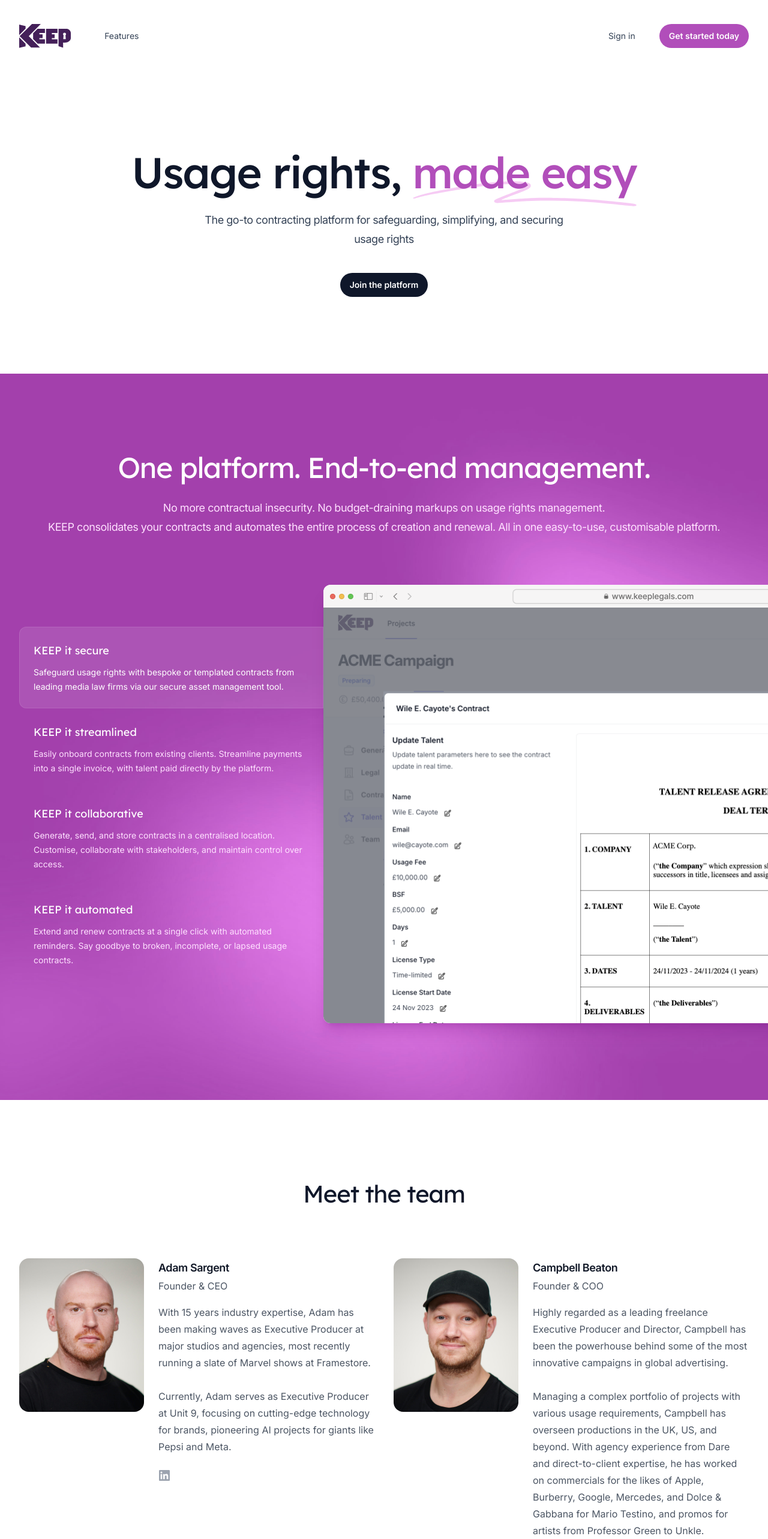
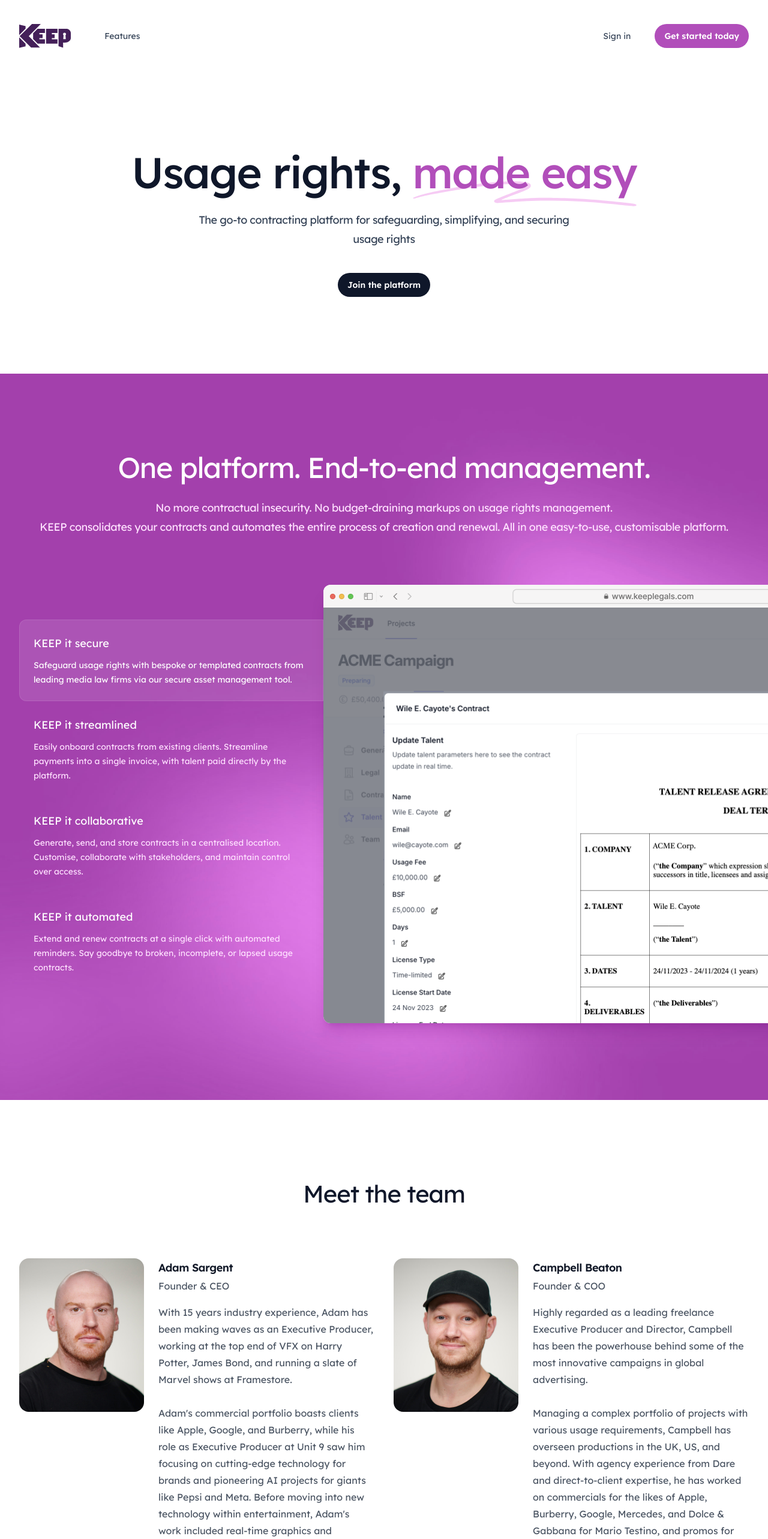
Before and after one commit to KEEP-Legals/keep-marketing-site, a Next.js app: page / in a window 1280 px wide. Shown: the top 2566 px of the page at 60% size. Built offline with nearby package versions, Linux system fonts and the light colour scheme.

Commit message:
[MRC-145] final copy updates

```diff
--- a/src/components/ContactUs.tsx
+++ b/src/components/ContactUs.tsx
@@ -23,9 +23,6 @@ export function ContactUs() {
           <h2 className="font-display text-3xl tracking-tight text-white sm:text-4xl">
             Get in touch
           </h2>
-          <p className="mt-4 text-lg tracking-tight text-white">
-            Maybe we can have some text here, maybe not.
-          </p>
         </div>
         <div className="tracking-tight text-white">
           <form
--- a/src/components/MeetTheTeam.tsx
+++ b/src/components/MeetTheTeam.tsx
@@ -12,14 +12,18 @@ const team = [
     linkedinUrl: 'https://uk.linkedin.com/in/adam-sargent-mba-8b980154',
     bio: (
       <>
-        With 15 years industry expertise, Adam has been making waves as
-        Executive Producer at major studios and agencies, most recently running
-        a slate of Marvel shows at Framestore.
+        With 15 years industry experience, Adam has been making waves as an
+        Executive Producer, working at the top end of VFX on Harry Potter, James
+        Bond, and running a slate of Marvel shows at Framestore.
         <br />
         <br />
-        Currently, Adam serves as Executive Producer at Unit 9, focusing on
-        cutting-edge technology for brands, pioneering AI projects for giants
-        like Pepsi and Meta.
+        Adam&apos;s commercial portfolio boasts clients like Apple, Google, and
+        Burberry, while his role as Executive Producer at Unit 9 saw him
+        focusing on cutting-edge technology for brands and pioneering AI
+        projects for giants like Pepsi and Meta. Before moving into new
+        technology within entertainment, Adam&apos;s work included real-time
+        graphics and financial software for Morgan Stanley, and theme park
+        entertainment for Disney, Lionsgate, and Universal.
       </>
     ),
   },
--- a/tailwind.config.ts
+++ b/tailwind.config.ts
@@ -40,7 +40,7 @@ export default {
         '4xl': '2rem',
       },
       fontFamily: {
-        sans: 'var(--font-inter)',
+        sans: 'var(--font-lexend)',
         display: 'var(--font-lexend)',
       },
       maxWidth: {
```
